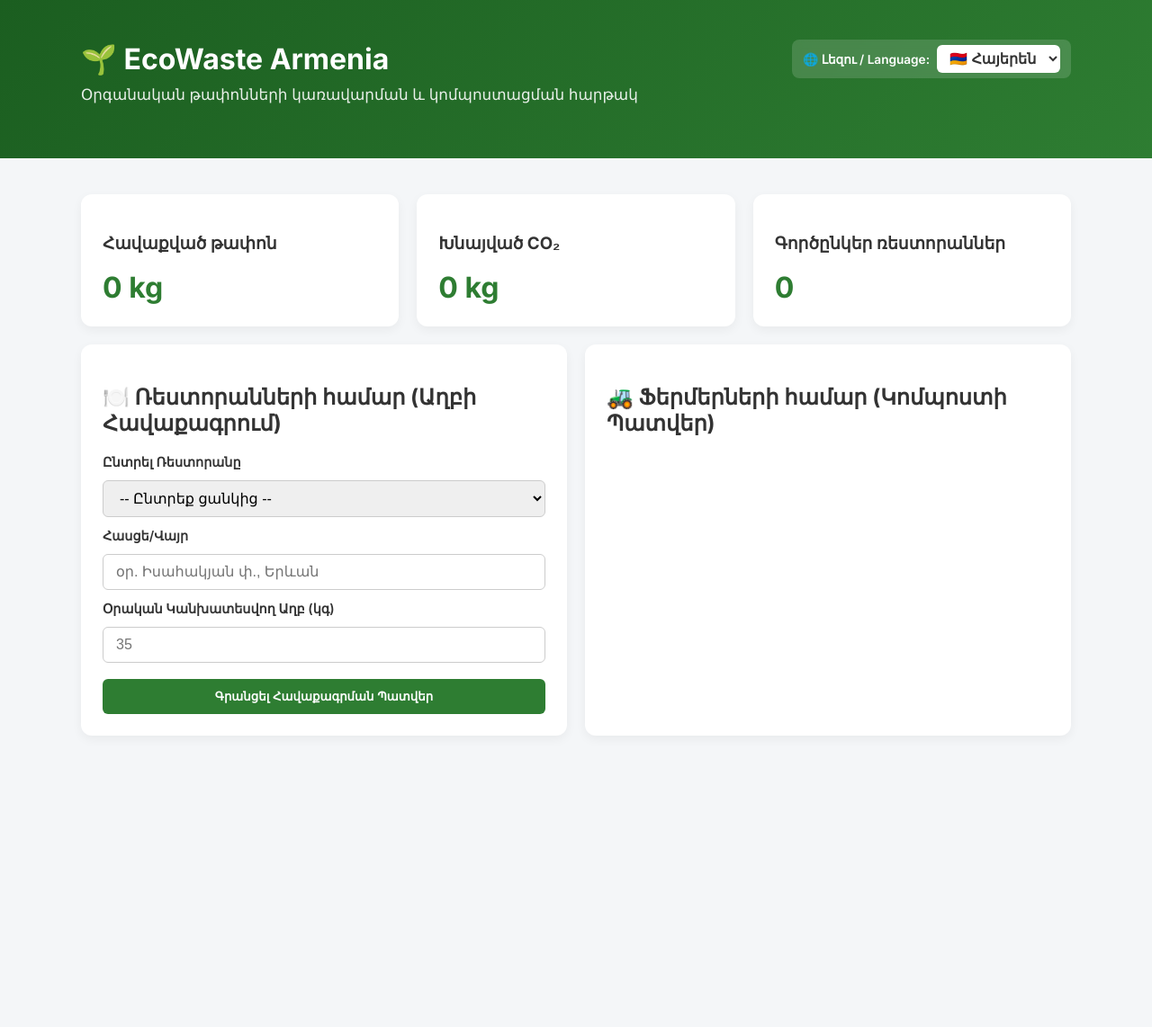
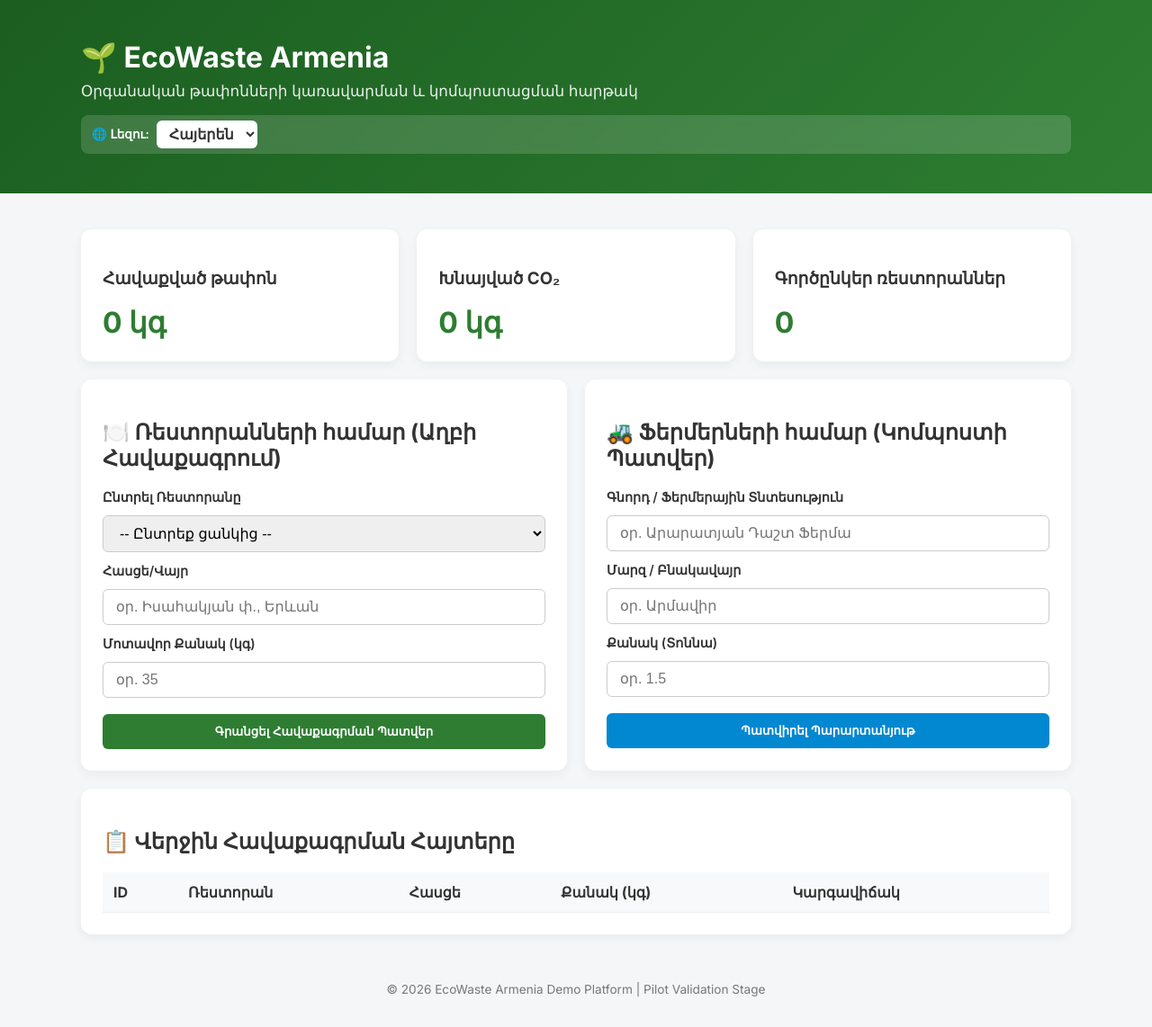
Before and after one commit to martinvardanyan00-oss/waste-bloom, a website: page public/index.html in a window 1280 px wide. Shown: the whole page at 90% size. Before the commit the page ends 838 px from the top, so only its background shows below. Drawn offline with Linux system fonts and the light colour scheme; no server answers.

Commit message:
Update index.html

```diff
--- a/public/index.html
+++ b/public/index.html
@@ -10,19 +10,21 @@
 <body>
   <header>
     <div class="container header-content">
-      <div class="header-top">
-        <h1 id="appTitle">🌱 EcoWaste Armenia</h1>
-        <!-- Language Switcher Selector -->
+      <div class="header-top-original">
+        <div class="header-titles">
+          <h1 id="appTitle">🌱 EcoWaste Armenia</h1>
+          <p id="appSubtitle">Օրգանական թափոնների կառավարման և կոմպոստացման հարթակ</p>
+        </div>
+        <!-- Clean Language Switcher -->
         <div class="lang-switcher">
-          <label for="langSelect" id="langLabel">🌐 Լեզու / Language:</label>
+          <label for="langSelect" id="langLabel">🌐 Լեզու:</label>
           <select id="langSelect">
-            <option value="hy" selected>🇦🇲 Հայերեն</option>
-            <option value="en">🇬🇧 English</option>
-            <option value="ru">🇷🇺 Русский</option>
+            <option value="hy" selected>Հայերեն</option>
+            <option value="en">English</option>
+            <option value="ru">Русский</option>
           </select>
         </div>
       </div>
-      <p id="appSubtitle">Օրգանական թափոնների կառավարման և կոմպոստացման հարթակ</p>
     </div>
   </header>
 
@@ -31,11 +33,11 @@
     <section class="stats-grid">
       <div class="card">
         <h3 id="stat1Title">Հավաքված թափոն</h3>
-        <p class="stat-num" id="totalWaste">0 kg</p>
+        <p class="stat-num" id="totalWaste">0 կգ</p>
       </div>
       <div class="card">
         <h3 id="stat2Title">Խնայված CO₂</h3>
-        <p class="stat-num" id="co2Saved">0 kg</p>
+        <p class="stat-num" id="co2Saved">0 կգ</p>
       </div>
       <div class="card">
         <h3 id="stat3Title">Գործընկեր ռեստորաններ</h3>
@@ -52,14 +54,13 @@
           <label id="restSelectLabel">Ընտրել Ռեստորանը</label>
           <select id="restSelect" required>
             <option value="" disabled selected>-- Ընտրեք ցանկից --</option>
-            <!-- 10 partner restaurants populating dynamically -->
           </select>
 
           <label id="restLocLabel">Հասցե/Վայր</label>
           <input type="text" id="restLoc" placeholder="օր. Իսահակյան փ., Երևան" readonly required>
 
-          <label id="restWeightLabel">Օրական Կանխատեսվող Աղբ (կգ)</label>
-          <input type="number" id="restWeight" placeholder="35" required>
+          <label id="restWeightLabel">Մոտավոր Քանակ (կգ)</label>
+          <input type="number" id="restWeight" placeholder="օր. 35" required>
 
           <button type="submit" class="btn btn-primary" id="btnPickup">Գրանցել Հավաքագրման Պատվեր</button>
         </form>
@@ -68,4 +69,45 @@
       <!-- Farmer Order Form -->
       <div class="card form-card">
         <h2 id="farmerFormTitle">🚜 Ֆերմերների համար (Կոմպոստի Պատվեր)</h2>
-        <form id
+        <form id="orderForm">
+          <label id="farmerNameLabel">Գնորդ / Ֆերմերային Տնտեսություն</label>
+          <input type="text" id="farmerName" placeholder="օր. Արարատյան Դաշտ Ֆերմա" required>
+
+          <label id="farmerLocLabel">Մարզ / Բնակավայր</label>
+          <input type="text" id="farmerLoc" placeholder="օր. Արմավիր" required>
+
+          <label id="farmerQtyLabel">Քանակ (Տոննա)</label>
+          <input type="number" step="0.1" id="farmerQty" placeholder="օր. 1.5" required>
+
+          <button type="submit" class="btn btn-secondary" id="btnOrder">Պատվիրել Պարարտանյութ</button>
+        </form>
+      </div>
+    </section>
+
+    <!-- Pickup List Table -->
+    <section class="card table-card">
+      <h2 id="tableTitle">📋 Վերջին Հավաքագրման Հայտերը</h2>
+      <table>
+        <thead>
+          <tr>
+            <th>ID</th>
+            <th id="thRest">Ռեստորան</th>
+            <th id="thAddress">Հասցե</th>
+            <th id="thWeight">Քանակ (կգ)</th>
+            <th id="thStatus">Կարգավիճակ</th>
+          </tr>
+        </thead>
+        <tbody id="pickupTableBody">
+          <!-- Dynamic JS Injection -->
+        </tbody>
+      </table>
+    </section>
+  </main>
+
+  <footer>
+    <p id="footerText">© 2026 EcoWaste Armenia Demo Platform | Pilot Validation Stage</p>
+  </footer>
+
+  <script src="app.js"></script>
+</body>
+</html>
```
